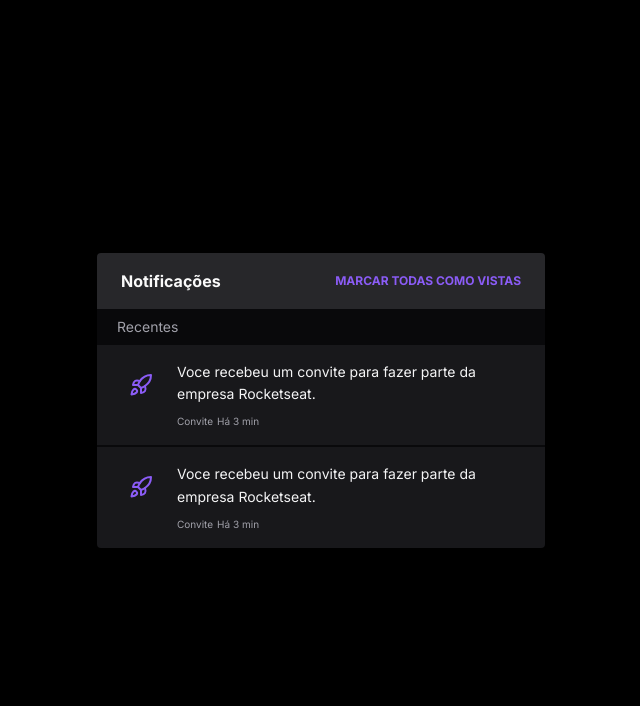
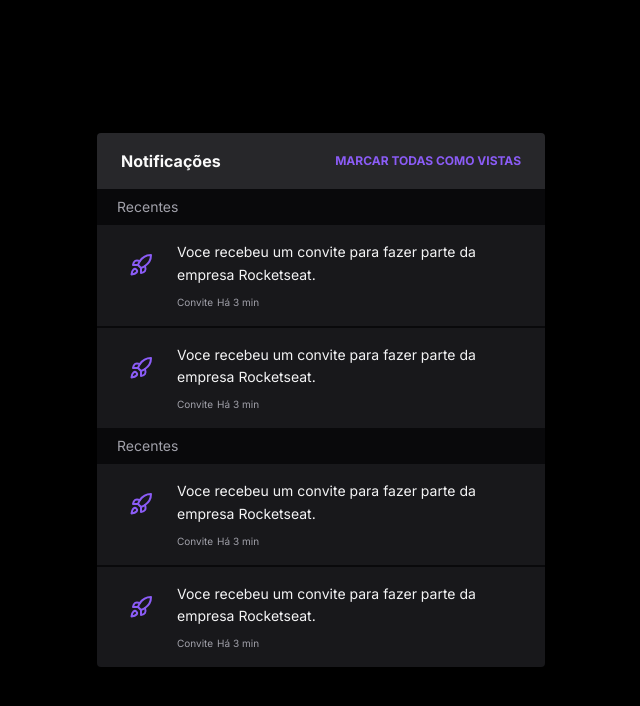
Before and after one commit to AlexMarquesAlves/widget-notification, a Next.js app: page / in a window 1280 px wide. Shown: the top 706 px of the page, without its empty margins (319-959 px from the left). Built offline with nearby package versions, Linux system fonts and the light colour scheme.

Commit message:
feat: "Add recent notifications section to Widget component"
This commit adds a new section to the Widget component that displays recent notifications. The notifications are displayed in a list with a gray background and a divider between each item. Each notification

```diff
--- a/src/components/Widget.tsx
+++ b/src/components/Widget.tsx
@@ -55,6 +55,42 @@
           </div>
         </div>
         {/* Ancient Section */}
+        <div className="">
+          <div className="bg-zinc-950 px-5 py-2 text-sm text-zinc-400">
+            Recentes
+          </div>
+
+          <div className="divide-y-2 divide-zinc-950">
+            {/* notification block */}
+            <div className="bg-zinc-900 px-8 py-4 flex items-start gap-6">
+              <Rocket className="h-6 w-6 text-violet-500 mt-3" />
+              <div className="flex-1 flex flex-col gap-2">
+                <p className="text-sm leading-relaxed text-zinc-100">
+                  Voce recebeu um convite para fazer parte da empresa
+                  Rocketseat.
+                </p>
+                <div className="text-xxs text-zinc-400 flex items-center gap-x-1">
+                  <span>Convite</span>
+                  <span>Há 3 min</span>
+                </div>
+              </div>
+            </div>
+            {/* notification block */}
+            <div className="bg-zinc-900 px-8 py-4 flex items-start gap-6">
+              <Rocket className="h-6 w-6 text-violet-500 mt-3" />
+              <div className="flex-1 flex flex-col gap-2">
+                <p className="text-sm leading-relaxed text-zinc-100">
+                  Voce recebeu um convite para fazer parte da empresa
+                  Rocketseat.
+                </p>
+                <div className="text-xxs text-zinc-400 flex items-center gap-x-1">
+                  <span>Convite</span>
+                  <span>Há 3 min</span>
+                </div>
+              </div>
+            </div>
+          </div>
+        </div>
       </div>
       {children}
     </>
```
